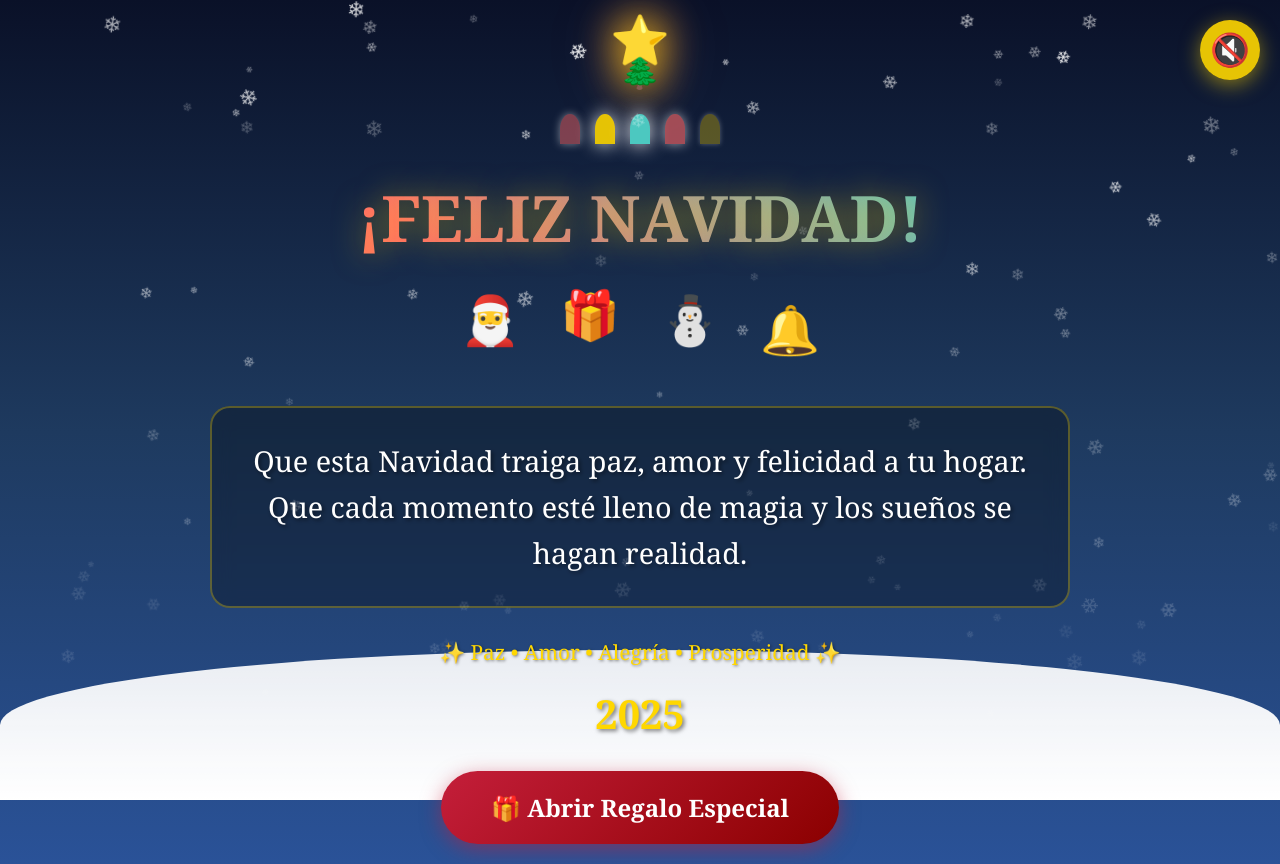
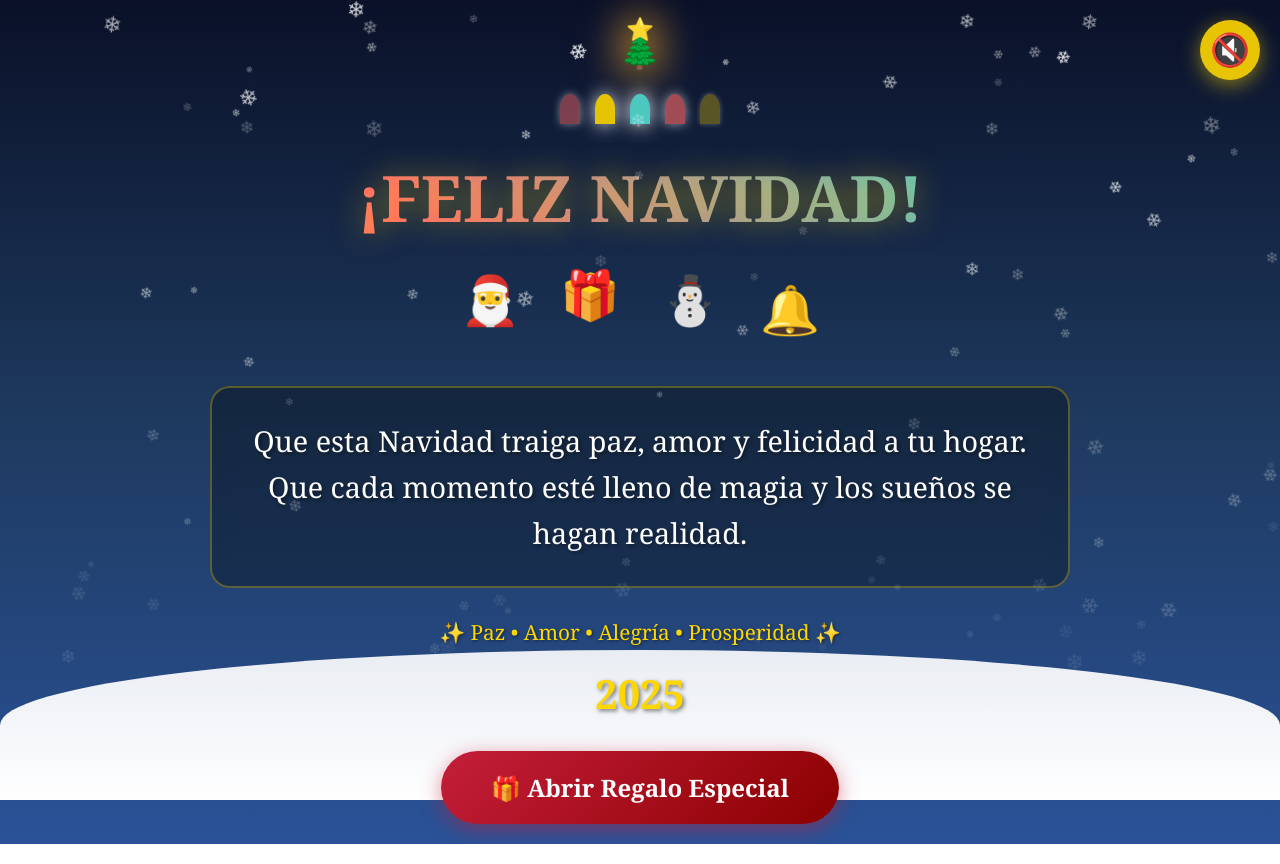
Before and after one commit to path12-code/feliz-navidad, a plain HTML site: page index.html in a window 1280 px wide. Drawn offline with Linux system fonts and the light colour scheme.

Commit message:
update star

```diff
--- a/style.css
+++ b/style.css
@@ -79,7 +79,7 @@ body {
 
 .star {
     color: #ffd700;
-    font-size: 1.5em;
+    font-size: 0.7em;
     animation: starTwinkle 1s ease-in-out infinite;
 }
 
```
